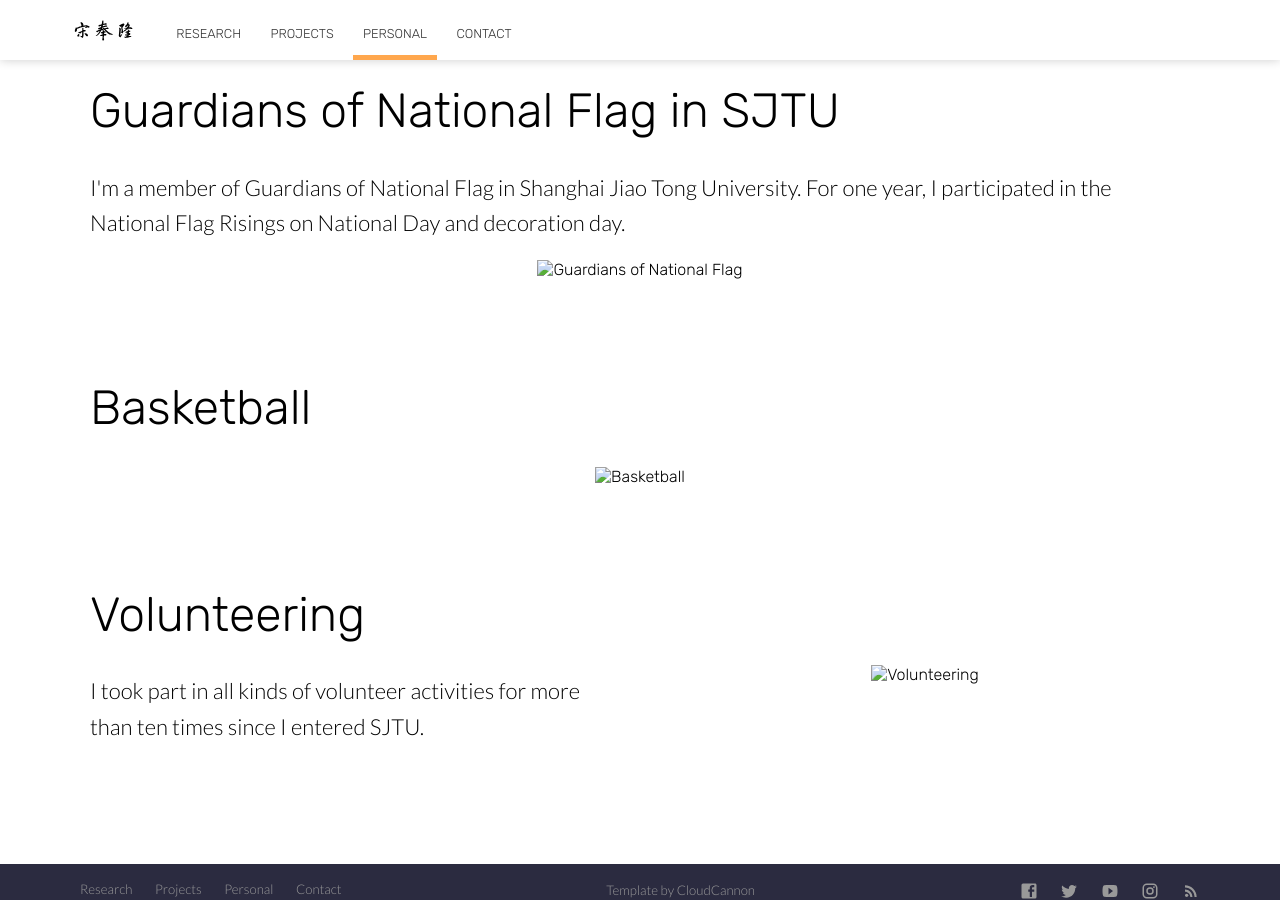
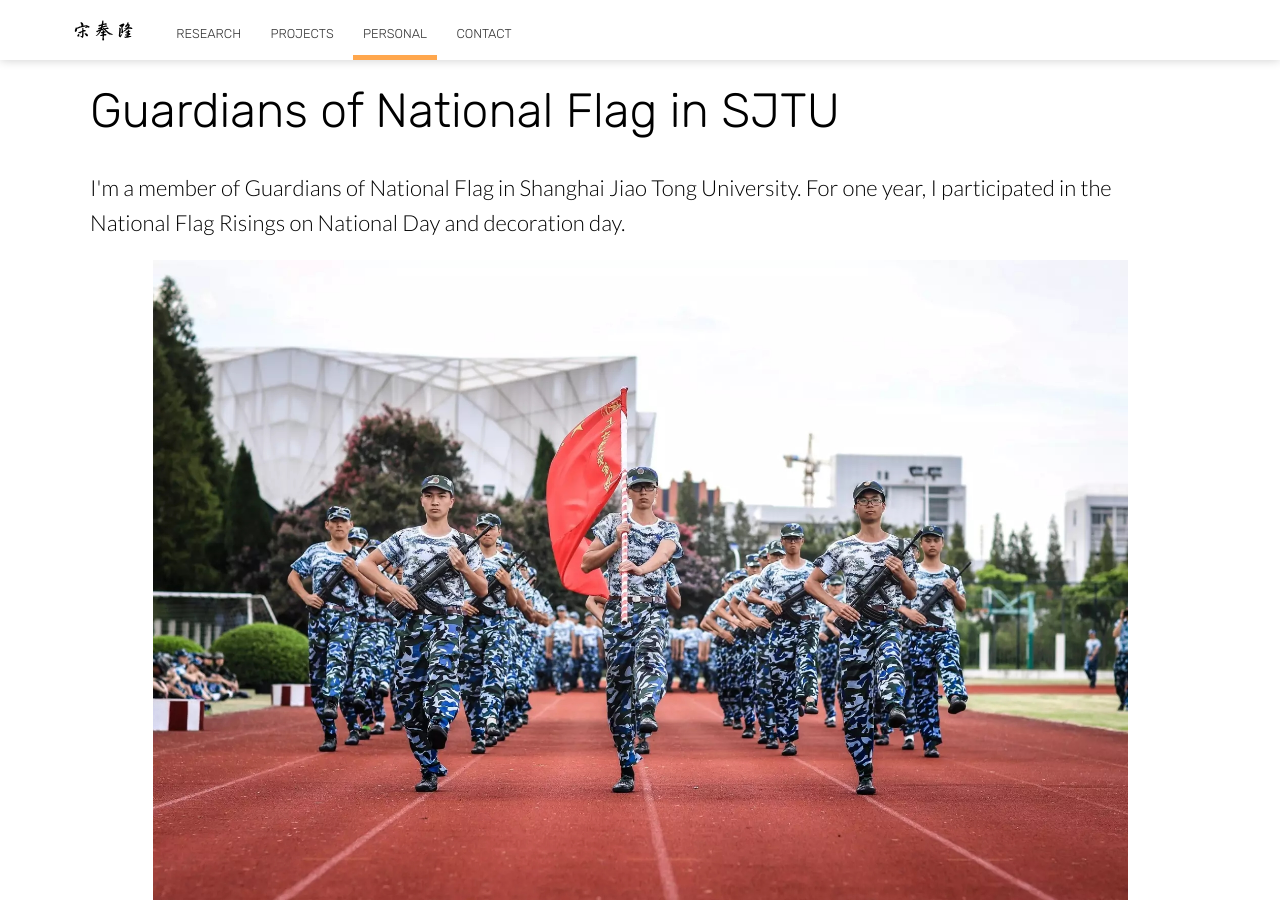
Before and after one commit to FenglongSong/fenglongsong.github.io, a Jekyll site: the page built from personal.html, in a window 1280 px wide and 900 px high, scrolled down 918 px. Built offline with Jekyll 4.4.1, drawn with Linux system fonts in a browser that asks for light colours; nearby versions of some CDN libraries.

Commit message:
Update personal.html

```diff
--- a/personal.html
+++ b/personal.html
@@ -23,7 +23,7 @@
 
 		</div>
 		<div class="image">
-			<img src="images/personal/flag_1.jpg" alt="Guardians of National Flag"/>
+			<img src="../images/personal/flag_1.jpg" alt="Guardians of National Flag"/>
 		</div>
 	</section>
 
@@ -35,7 +35,7 @@
 			</div>
 		</div>
 		<div class="image">
-			<img class="editable" src="zhengjianzhao.jpg" alt="Basketball" />
+			<img class="editable" src="../images/personal/basketball1.jpg" alt="Basketball" />
 		</div>
 	</section>
 
@@ -46,7 +46,7 @@
 				<p class="editable">I took part in all kinds of volunteer activities for more than ten times since I entered SJTU. </p>
 			</div>
 			<div class="image">
-				<img class="editable" src="images/personal/basketball1.jpg" alt="Volunteering" />
+				<img class="editable" src="../images/personal/basketball1.jpg" alt="Volunteering" />
 			</div>
 		</div>
 	</section>
```
